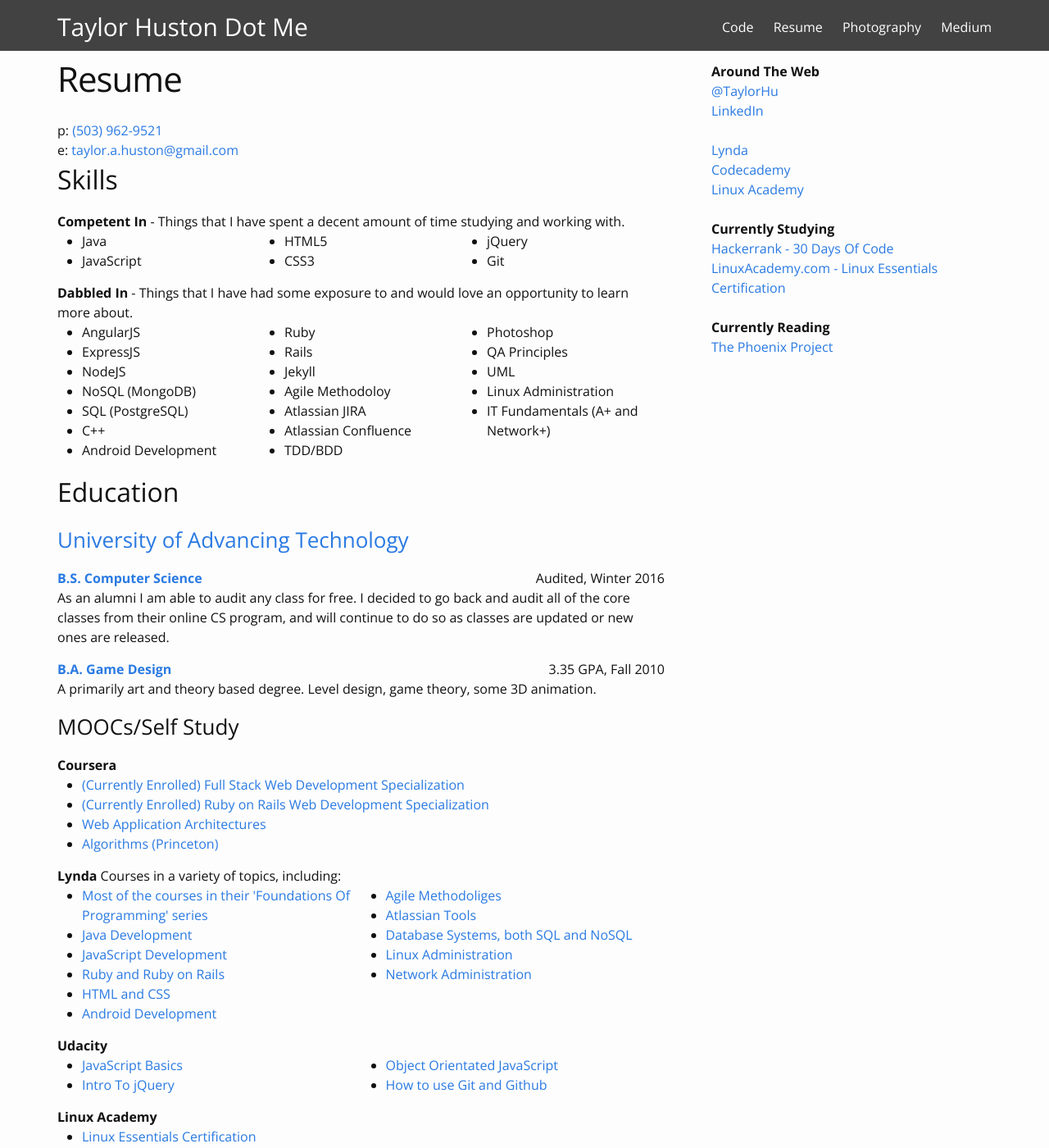
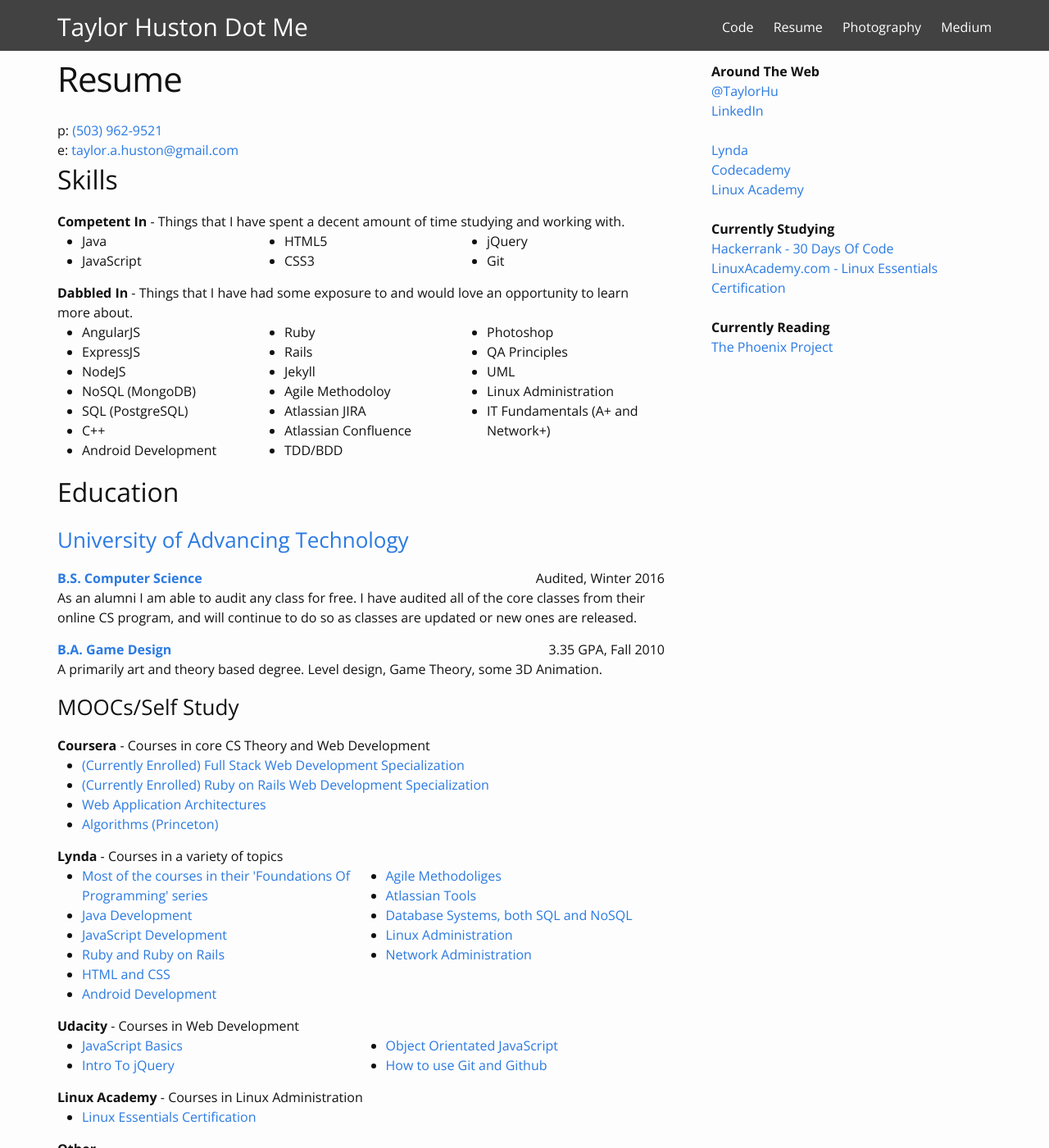
Before and after one commit to TaylorHuston/taylorhuston.github.io, a Jekyll site: the page built from resume.html, in a window 1280 px wide and 1400 px high. Shown: the whole window at 82% size. Built offline with Jekyll 4.4.1, drawn with Linux system fonts in a browser that asks for light colours; some web fonts are replaced.

Commit message:
Update Resume

```diff
--- a/resume.html
+++ b/resume.html
@@ -6,7 +6,7 @@
 
 <div id="tagline">
   p: <a href="tel:+15039629521">(503) 962-9521</a>
-  <br /> e: <a href="mailto:Taylor.A.Huston@Gmail.com">taylor.a.huston@gmail.com</a>
+  <br /> e: <a href="mailto:taylor.a.huston@gmail.com">taylor.a.huston@gmail.com</a>
 </div>
 
 <div id="Skills">
@@ -68,15 +68,14 @@
   <h3><a href="http://www.uat.edu" target="_blank">University of Advancing Technology</a></h3>
 
   <p><a href="http://www.uat.edu/online-advancing-computer-science-degree" target="_blank"><strong>B.S. Computer Science</strong></a> <span class="date">Audited, Winter 2016</span>
-    <br />As an alumni I am able to audit any class for free. I decided to go back and audit all of the core classes from their online CS program, and will continue to do so as classes are updated or new ones are released.
+    <br />As an alumni I am able to audit any class for free. I have audited all of the core classes from their online CS program, and will continue to do so as classes are updated or new ones are released.
 
   <p><a href="http://www.uat.edu/online-game-design-degree" target="_blank"><strong>B.A. Game Design</strong></a> <span class="date">3.35 GPA, Fall 2010</span>
-    <br />A primarily art and theory based degree. Level design, game theory, some 3D animation.</p>
+    <br />A primarily art and theory based degree. Level design, Game Theory, some 3D Animation.</p>
 
   <h3>MOOCs/Self Study</h3>
 
-  <strong>Coursera</strong>
-  <br />
+  <strong>Coursera</strong> - Courses in core CS Theory and Web Development
 
   <div class="mooc">
 
@@ -93,8 +92,7 @@
 
   </div>
 
-  <strong>Lynda</strong>
-  Courses in a variety of topics, including:
+  <strong>Lynda</strong> - Courses in a variety of topics
 
   <div class="mooc">
     <ul>
@@ -127,7 +125,7 @@
 
   </div>
 
-  <strong>Udacity</strong>
+  <strong>Udacity</strong> - Courses in Web Development
 
   <div class="mooc">
     <ul>
@@ -145,8 +143,7 @@
     </ul>
   </div>
 
-    <strong>Linux Academy</strong>
-  <br />
+    <strong>Linux Academy</strong> - Courses in Linux Administration
 
   <div class="mooc">
 
```
